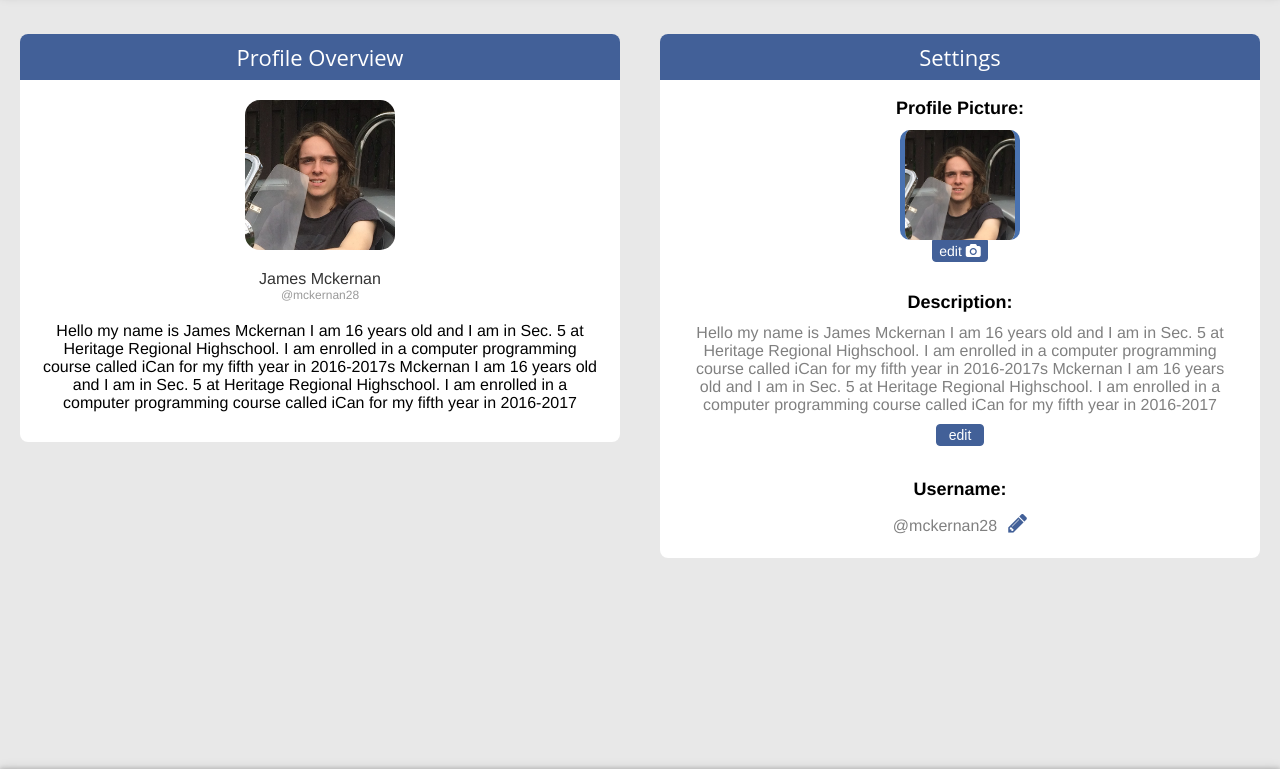
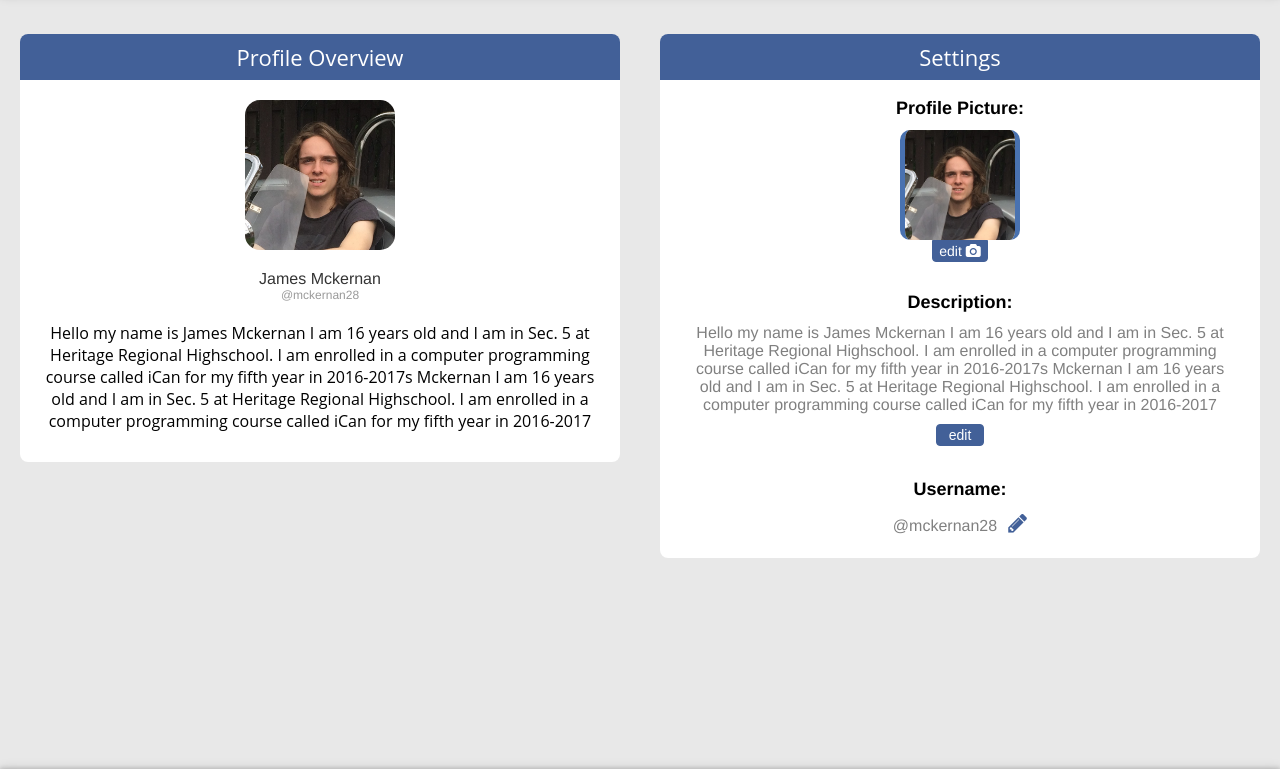
Before and after one commit to mckernan28/mckernan28.github.io, a PHP site: page /settings.php in a window 1280 px wide. Shown: the part 124-893 px from the top of the page. Run offline with PHP 8.4, Linux system fonts and the light colour scheme.

Commit message:
changed font-family

```diff
--- a/style.css
+++ b/style.css
@@ -381,7 +381,7 @@ body {
     text-align: center;
     margin: 0 35px;
     padding: 20px 0 10px;
-    font-family: 'font-family: 'Open Sans', sans-serif;';
+    font-family: 'Open Sans', sans-serif;';
 }
 
 #profile-overview-settings-name {
```
